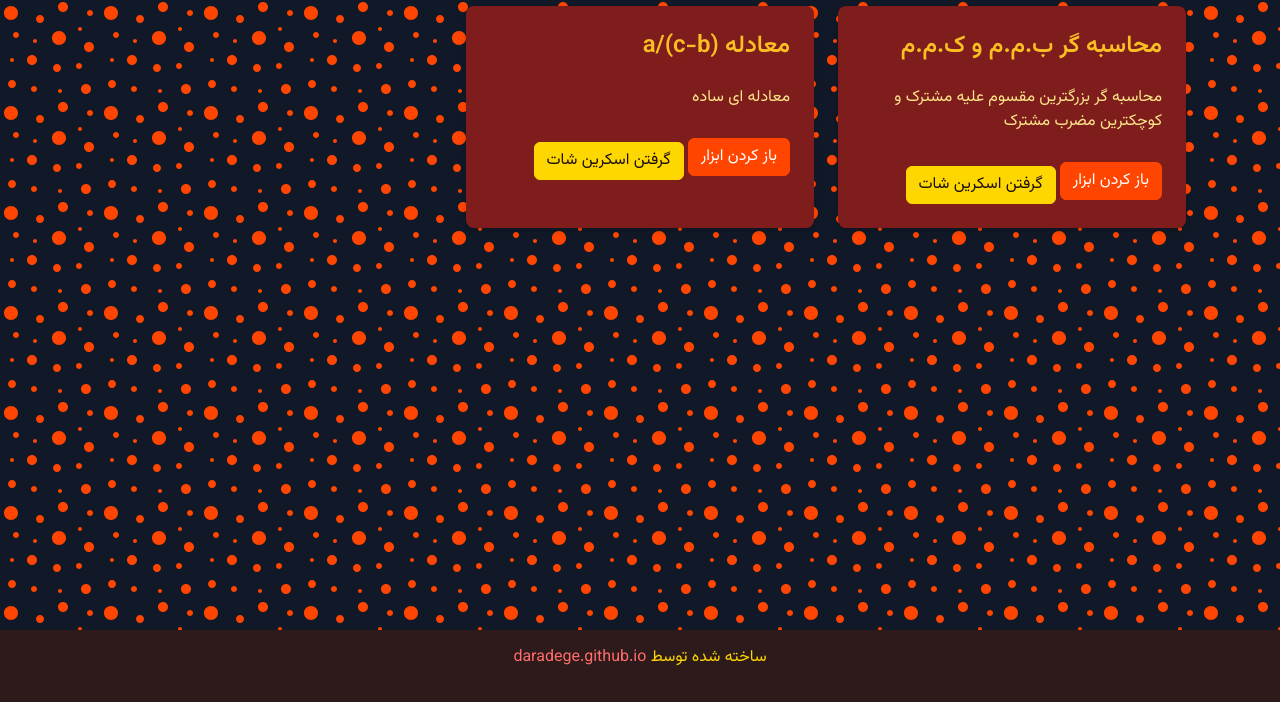
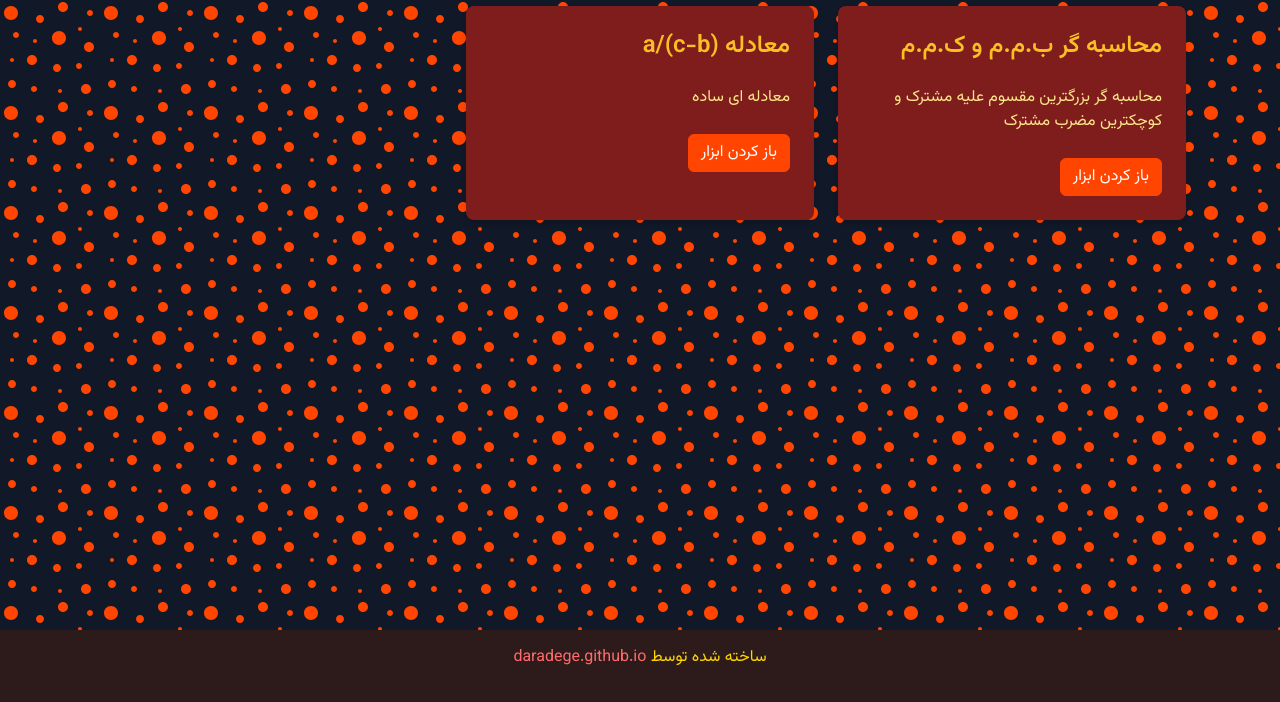
Before and after one commit to daradege-math/daradege-math.github.io, a plain HTML site: page index.html in a window 1280 px wide. Shown: the part 98-800 px from the top of the page. Drawn offline with nearby package versions, Linux system fonts and the light colour scheme.

Commit message:
Update index.html

```diff
--- a/index.html
+++ b/index.html
@@ -62,13 +62,11 @@
                 <h2 class="text-2xl font-semibold mb-4 text-yellow-400">محاسبه گر ب.م.م و ک.م.م</h2>
                 <p class="mb-4 text-yellow-200">محاسبه گر بزرگترین مقسوم علیه مشترک و کوچکترین مضرب مشترک</p>
                 <a href="https://daradege-math.github.io/GCD-LCM" target="_blank" class="btn btn-primary">باز کردن ابزار</a>
-                <button class="btn btn-secondary mt-2" onclick="captureScreenshot('https://daradege-math.github.io/GCD-LCM')">گرفتن اسکرین شات</button>
             </div>
             <div class="bg-red-900 rounded-lg shadow-md p-6">
                 <h2 class="text-2xl font-semibold mb-4 text-yellow-400">معادله (c-b)/a</h2>
                 <p class="mb-4 text-yellow-200">معادله ای ساده</p>
                 <a href="https://daradege-math.github.io/moadele" target="_blank" class="btn btn-primary">باز کردن ابزار</a>
-                <button class="btn btn-secondary mt-2" onclick="captureScreenshot('https://daradege-math.github.io/moadele')">گرفتن اسکرین شات</button>
             </div>
         </div>
     </div>
```
